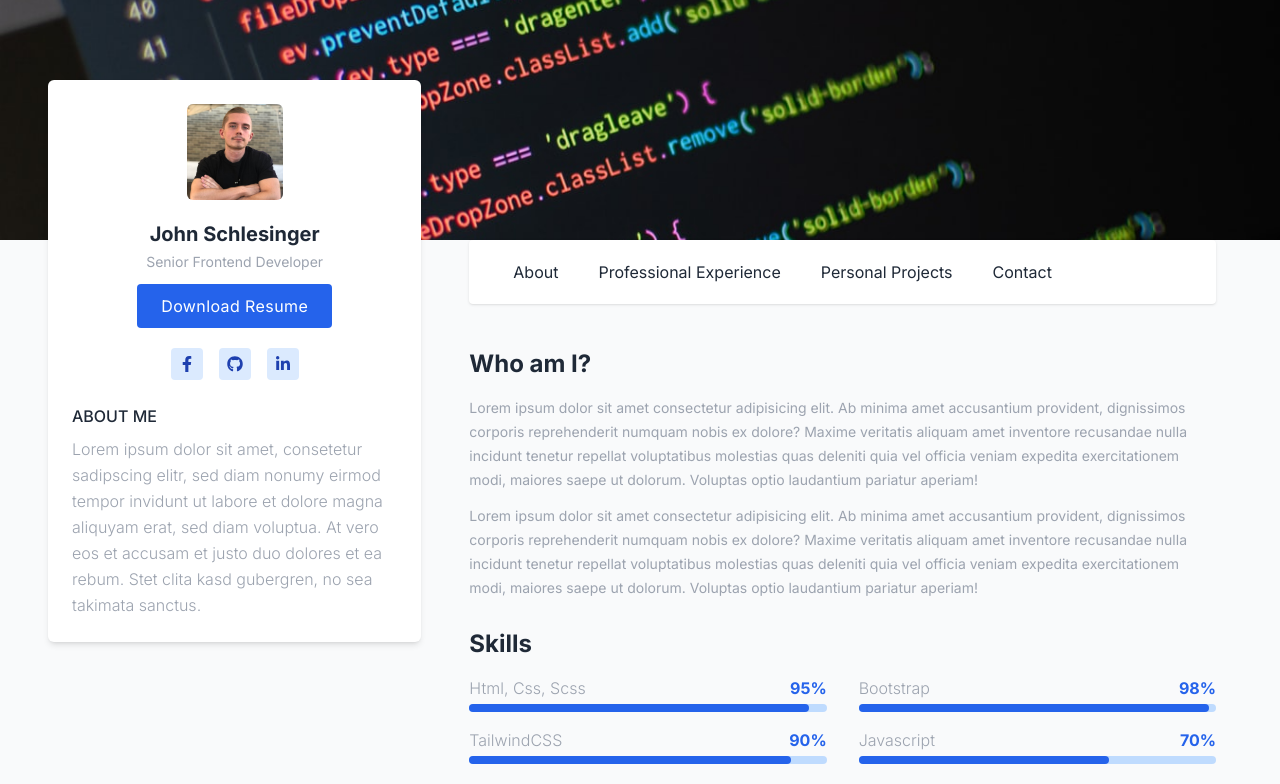
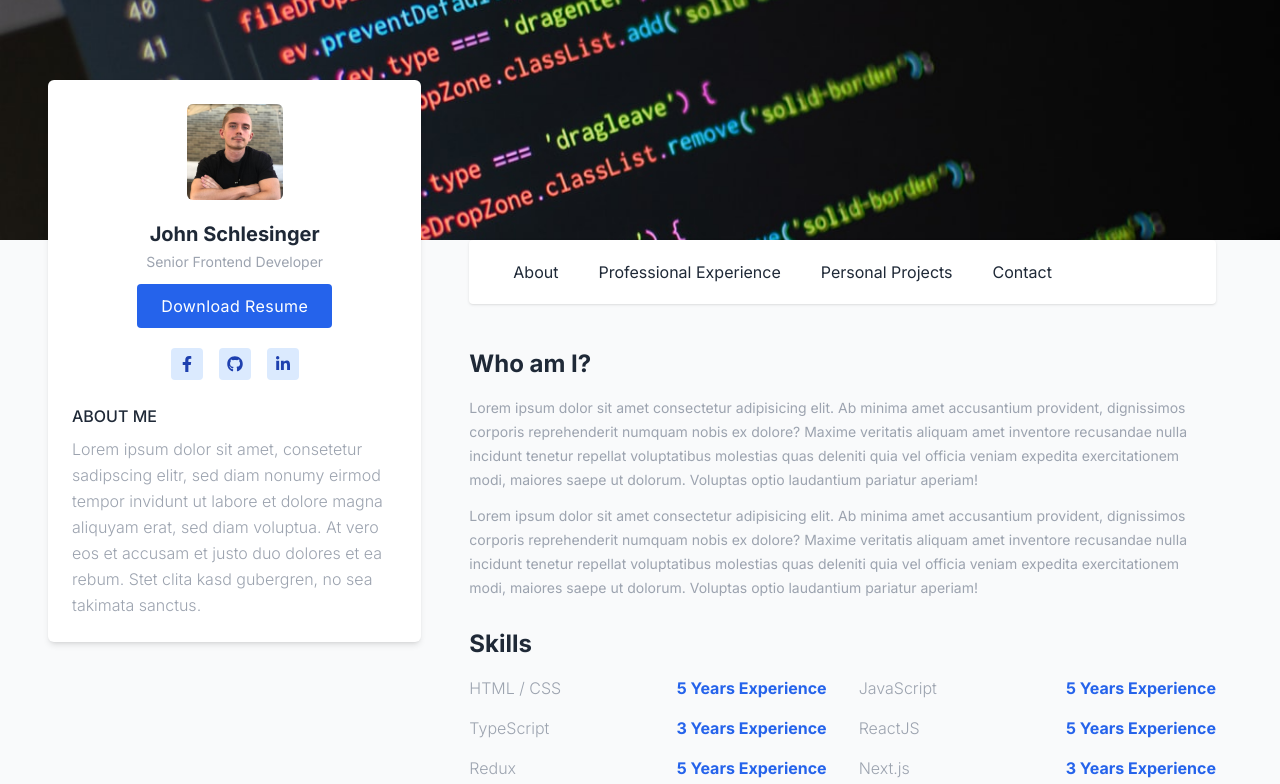
Before and after one commit to Jschles1/jschles-portfolio, a Next.js app: page / in a window 1280 px wide. Shown: the top 784 px of the page. Built offline with nearby package versions, Linux system fonts and the light colour scheme.

Commit message:
Modify skills

```diff
--- a/src/components/pages/About/Skills/SkillItem.tsx
+++ b/src/components/pages/About/Skills/SkillItem.tsx
@@ -1,24 +1,24 @@
 interface Props {
   skill: {
     title: string;
-    percentage: string;
+    yearsExperience: number;
   };
 }
 
 const SkillItem = (props: Props) => {
-  const { title, percentage } = props.skill;
+  const { title, yearsExperience } = props.skill;
+  const yearsExperienceString =
+    yearsExperience === 1
+      ? `${yearsExperience} Year Experience`
+      : `${yearsExperience} Years Experience`;
   return (
     <div className="w-full md:w-1/2">
       <div className="mb-4 md:mx-4">
         <div className="flex justify-between items-center mb-1">
           <h5 className="text-md text-gray-400 font-light">{title}</h5>
-          <span className="text-md text-blue-600 font-bold">{percentage}</span>
-        </div>
-        <div className="w-full bg-blue-200 relative h-2 rounded">
-          <div
-            className="absolute h-full left-0 top-0 bg-blue-600 rounded"
-            style={{ width: `${percentage}` }}
-          ></div>
+          <span className="text-md text-blue-600 font-bold">
+            {yearsExperienceString}
+          </span>
         </div>
       </div>
     </div>
--- a/src/components/pages/About/Skills/Skills.tsx
+++ b/src/components/pages/About/Skills/Skills.tsx
@@ -3,43 +3,43 @@ import SkillItem from "./SkillItem";
 const skillData = [
   {
     id: 1,
-    title: "Html, Css, Scss",
-    percentage: "95%",
+    title: "HTML / CSS",
+    yearsExperience: 5,
   },
   {
     id: 2,
-    title: "Bootstrap",
-    percentage: "98%",
+    title: "JavaScript",
+    yearsExperience: 5,
   },
   {
     id: 3,
-    title: "TailwindCSS",
-    percentage: "90%",
+    title: "TypeScript",
+    yearsExperience: 3,
   },
   {
     id: 4,
-    title: "Javascript",
-    percentage: "70%",
+    title: "ReactJS",
+    yearsExperience: 5,
   },
   {
     id: 5,
-    title: "ReactJS",
-    percentage: "70%",
+    title: "Redux",
+    yearsExperience: 5,
   },
   {
     id: 6,
-    title: "ExpressJS",
-    percentage: "60%",
+    title: "Next.js",
+    yearsExperience: 3,
   },
   {
     id: 7,
-    title: "MongoDB",
-    percentage: "50%",
+    title: "TailwindCSS",
+    yearsExperience: 1,
   },
   {
     id: 8,
-    title: "Git, Github",
-    percentage: "80%",
+    title: "SCSS",
+    yearsExperience: 2,
   },
 ];
 
```
